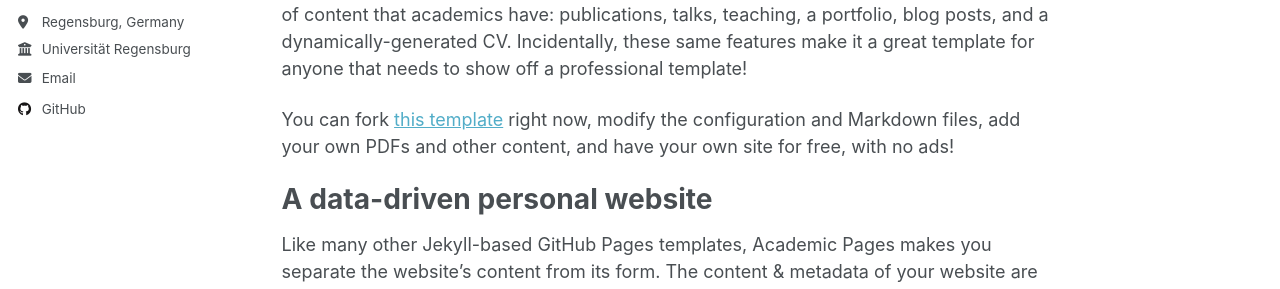
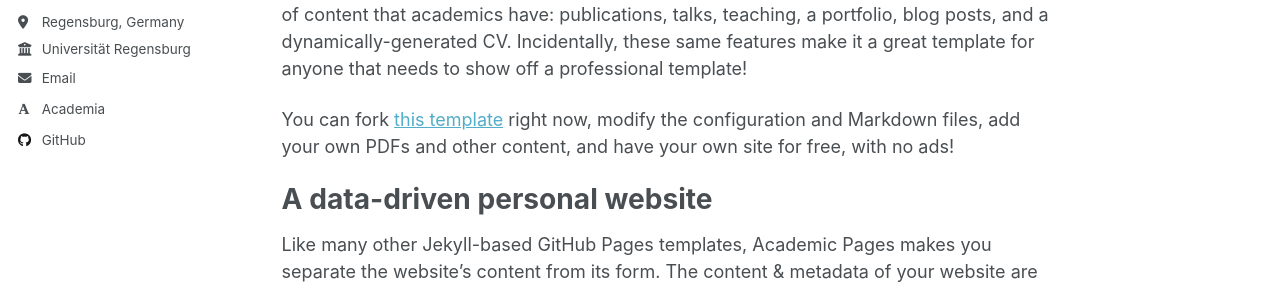
Before and after one commit to giovannirossanigo/giovannirossanigo.github.io, a Jekyll site: the page built from _pages/about.md, in a window 1280 px wide. Shown: the part 303-592 px from the top of the page. Built offline with Jekyll 4.4.1, drawn with Linux system fonts in a browser that asks for light colours; some web fonts are replaced; a script that is not in the unit is left out.

Commit message:
Update _config.yml

```diff
--- a/_config.yml
+++ b/_config.yml
@@ -33,7 +33,7 @@ author:
   email            : "giovanni.rossanigo20@gmail.com"
 
   # Academic websites
-  academia         : # https://www.uni-regensburg.de/mathematik/fakultaet/startseite/index.html
+  academia         :  https://www.uni-regensburg.de/mathematik/fakultaet/startseite/index.html
   #arxiv            : # URL - Update with the correct link to your profile
   #googlescholar    : "https://scholar.google.com/citations?user=PS_CX0AAAAAJ"
   inspire-hep      : # URL
```
